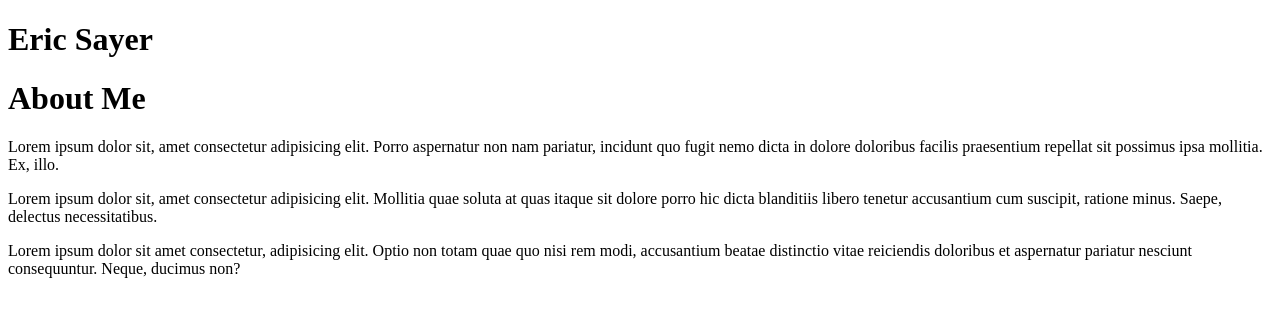
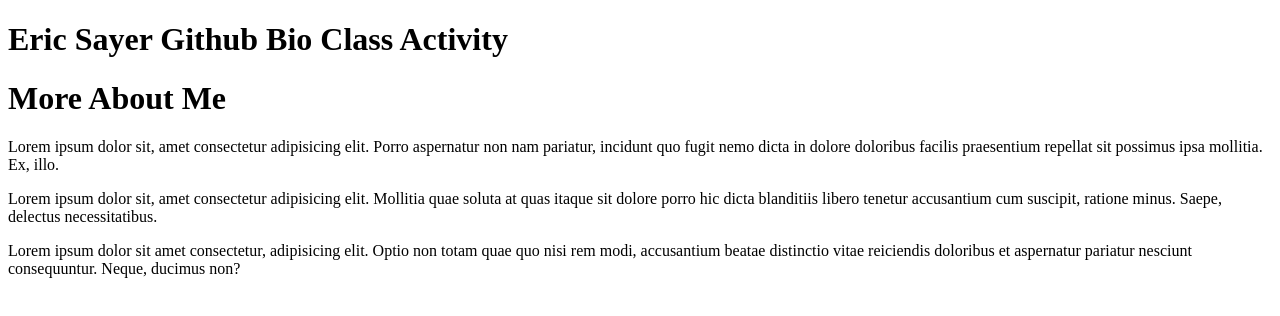
Before and after one commit to sayex/sayex, a plain HTML site: page index.html in a window 1280 px wide. Drawn offline with Linux system fonts and the light colour scheme.

Commit message:
some html changes

```diff
--- a/index.html
+++ b/index.html
@@ -13,10 +13,10 @@
 <body>
 
     <header>
-        <h1>Eric Sayer</h1>
+        <h1>Eric Sayer Github Bio Class Activity</h1>
     </header>
 
-    <h1>About Me</h1>
+    <h1>More About Me</h1>
     <P>Lorem ipsum dolor sit, amet consectetur adipisicing elit. Porro aspernatur non nam pariatur, incidunt quo fugit
         nemo dicta in dolore doloribus facilis praesentium repellat sit possimus ipsa mollitia. Ex, illo.</P>
 
```
